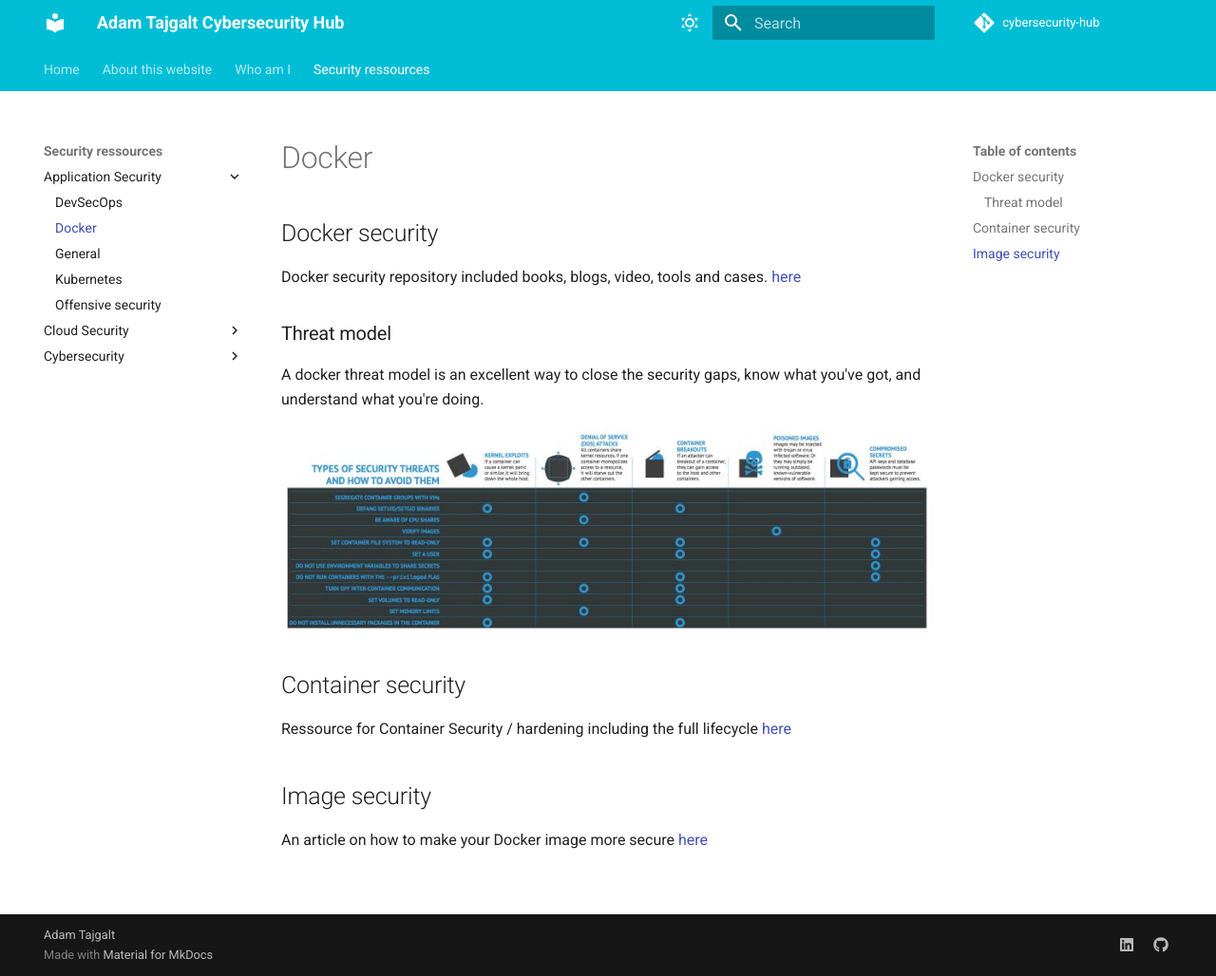
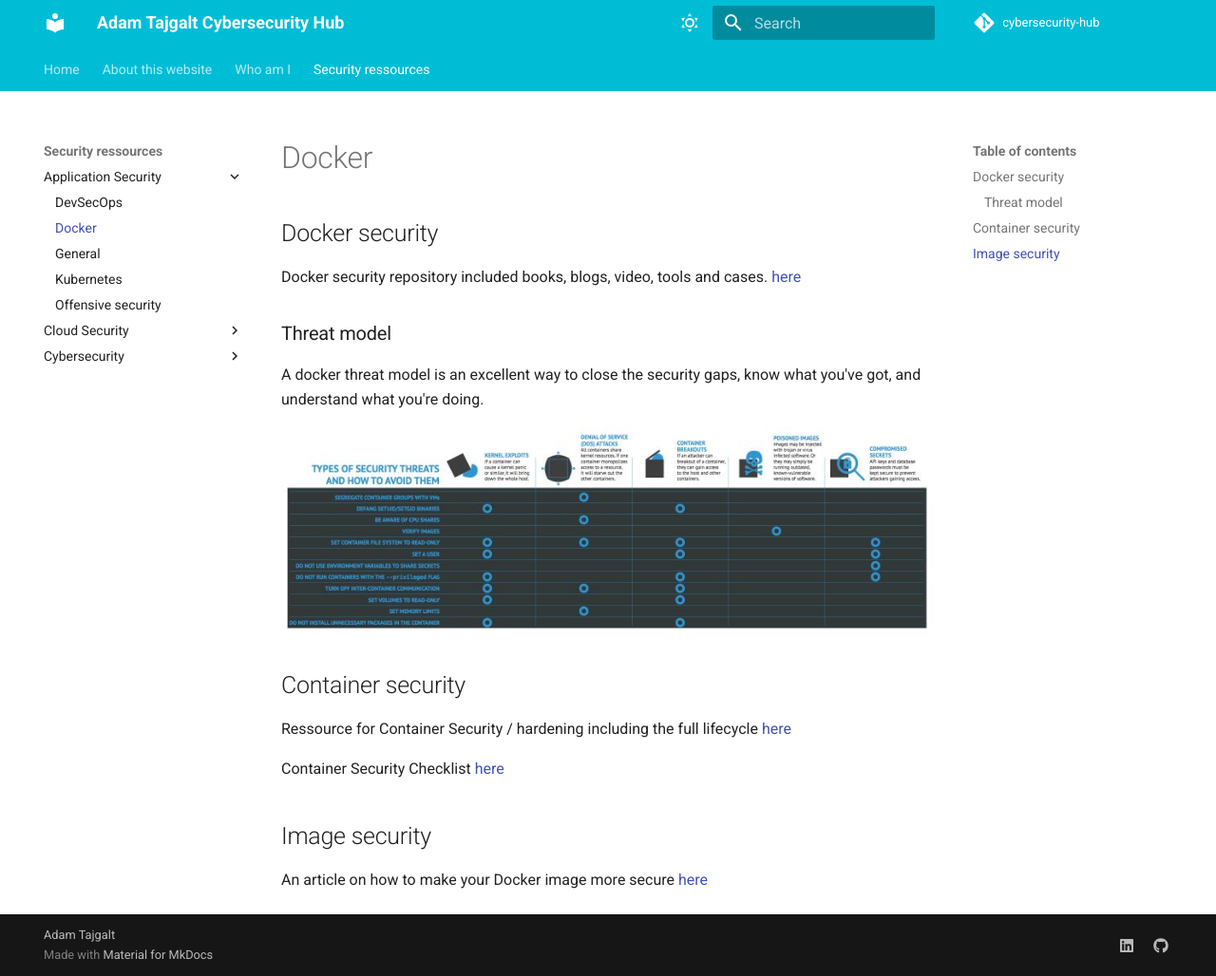
Before and after one commit to adamtaj/cybersecurity-hub, an MkDocs documentation site: the page built from docs/Security ressources/Application Security/Docker.md, in a window 1280 px wide and 1028 px high. Shown: the whole window at 95% size. Built offline with MkDocs 1.6.1 and Material for MkDocs 9.7.7, drawn with Linux system fonts in a browser that asks for light colours; comment, search, counter and statistics services are not loaded.

Commit message:
Add more content

```diff
--- a/docs/Security ressources/Application Security/Docker.md
+++ b/docs/Security ressources/Application Security/Docker.md
@@ -14,6 +14,8 @@ A docker threat model is an excellent way to close the security gaps, know what
 
 Ressource for Container Security / hardening including the full lifecycle [here](https://github.com/krol3/container-security-checklist)
 
+Container Security Checklist [here](https://github.com/krol3/container-security-checklist)
+
 ## Image security
 
 An article on how to make your Docker image more secure [here](https://aws.github.io/aws-eks-best-practices/security/docs/image/)
```
